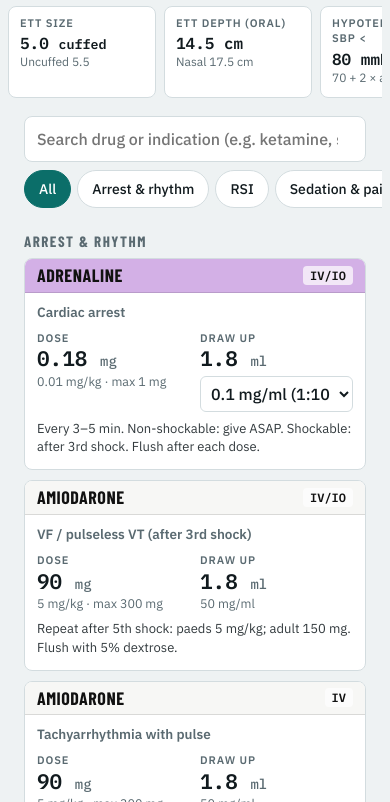
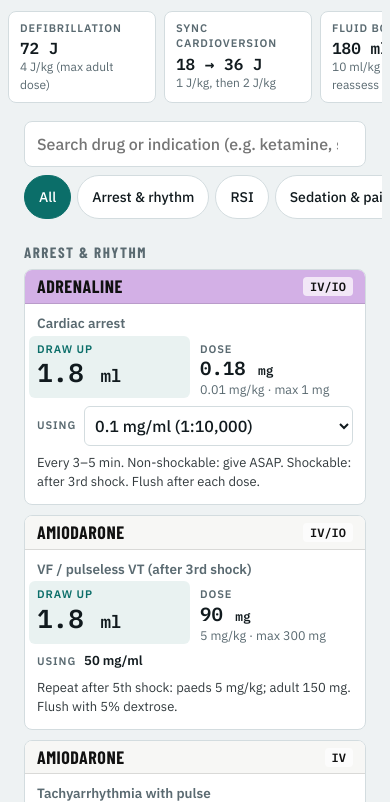
Before and after one commit to AnaanHassan/emergency-drug-calculator, a plain HTML site: page index.html in a window 390 px wide. Shown: the part 243-1045 px from the top of the page. Drawn offline with nearby package versions, Linux system fonts and the light colour scheme.

Commit message:
feat: make draw-up volume primary, show usual doses, add mobile find button
Co-Authored-By: Claude Opus 5.5 <noreply@anthropic.com>

```diff
--- a/index.html
+++ b/index.html
@@ -112,13 +112,28 @@ button:focus-visible, input:focus-visible, select:focus-visible { outline: 3px s
 .nums { display: grid; grid-template-columns: 1fr 1fr; gap: 10px; }
 .num .k { font-size: 11px; font-weight: 600; letter-spacing: .08em; text-transform: uppercase; color: var(--muted); }
 .num .v { font: 600 22px/1.2 var(--font-num); font-variant-numeric: tabular-nums; overflow-wrap: anywhere; }
-.num .v small { font-size: 14px; font-weight: 500; color: var(--muted); }
+.num .u { font-size: .68em; font-weight: 600; color: var(--fg); margin-left: 1px; }
+.num.primary { background: color-mix(in srgb, var(--mode) 9%, transparent); border-radius: 6px; padding: 6px 8px; margin: -6px 0 0 -8px; }
+.num.primary .v { font-size: 28px; }
+.num.primary .k { color: var(--mode); }
+.warn-txt { color: var(--cap); font-weight: 600; }
+.concrow { display: flex; align-items: center; gap: 8px; min-width: 0; font-size: 13px; }
+.concrow .k { font-size: 11px; font-weight: 600; letter-spacing: .08em; text-transform: uppercase; color: var(--muted); flex: none; }
+.concrow .conc-fixed { font-weight: 600; }
+.concrow select.conc { margin-top: 0; flex: 1; min-width: 0; }
 .num .b { font-size: 12.5px; color: var(--muted); }
 .cap { display: inline-block; font: 600 10.5px var(--font-body); letter-spacing: .06em; color: var(--cap); border: 1px solid currentColor; border-radius: 4px; padding: 0 4px; margin-left: 4px; vertical-align: 2px; }
 .need { font-size: 14px; color: var(--muted); font-style: italic; }
 select.conc { margin-top: 4px; max-width: 100%; font: 500 12.5px var(--font-body); padding: 4px 6px; border-radius: 6px; border: 1px solid var(--line); background: var(--input-bg); color: var(--fg); }
 .note { margin: 0; font-size: 13px; color: var(--fg); opacity: .86; }
 .empty { padding: 30px 0; color: var(--muted); text-align: center; }
+
+/* Phone-only "Find drug" button, shown once the search box has scrolled away */
+.find { display: none; position: fixed; z-index: 6; right: max(16px, env(safe-area-inset-right, 0px)); bottom: calc(16px + env(safe-area-inset-bottom, 0px));
+  align-items: center; gap: 8px; font: 600 15px var(--font-body); color: var(--on-mode); background: var(--mode); border: 0; border-radius: 999px;
+  padding: 0 18px; height: 50px; box-shadow: 0 4px 14px rgb(0 0 0 / .28); cursor: pointer; }
+.find svg { width: 18px; height: 18px; }
+.find[hidden] { display: none !important; }
 
 footer { margin: 28px 0 40px; font-size: 13px; color: var(--muted); max-width: 70ch; }
 footer strong { color: var(--fg); }
@@ -149,8 +164,12 @@ footer strong { color: var(--fg); }
   .tile { flex: 0 0 148px; scroll-snap-align: start; }
   .tile .v { font-size: 16px; }
   .tab .name { font-size: 18px; }
-  .num .v { font-size: 21px; }
-  select.conc { font-size: 16px; width: 100%; padding: 6px; }
+  .num .v { font-size: 19px; }
+  .num.primary .v { font-size: 26px; }
+  select.conc { font-size: 16px; width: 100%; padding: 6px; min-height: 40px; }
+  .seg button { min-height: 44px; }
+  .chips button { min-height: 44px; }
+  .find { display: flex; }
   .search { height: 46px; }
 }
 @media (prefers-reduced-motion: reduce) { * { transition: none !important; } }
@@ -184,6 +203,7 @@ footer strong { color: var(--fg); }
   </div>
 
   <div id="list"></div>
+  <button class="find" id="find" hidden aria-label="Find a drug"><svg viewBox="0 0 24 24" fill="none" stroke="currentColor" stroke-width="2.5" stroke-linecap="round"><circle cx="11" cy="11" r="7"/><path d="m20 20-4-4"/></svg>Find drug</button>
 
   <footer>
     <div class="legend" id="legend"></div>
@@ -225,7 +245,7 @@ footer strong { color: var(--fg); }
       note: "Infuse over 20–60 min in 5% dextrose (central line preferred). Adult then 900 mg over 24 h." },
     { id: "lido-arrest", name: "Lidocaine", cls: "local", cat: "arrest", ind: "VF / pVT (alternative to amiodarone)", route: "IV/IO", unit: "mg",
       concs: [{ l: "10 mg/ml (1%)", v: 10 }, { l: "20 mg/ml (2%)", v: 20 }],
-      p: { kg: 1, max: 100 }, a: { kg: [1, 1.5] },
+      p: { kg: 1, max: 100 }, a: { kg: [1, 1.5], u: 1 },
       note: "Adult may repeat 0.5–0.75 mg/kg, max total 3 mg/kg." },
     { id: "adeno-1", name: "Adenosine · 1st dose", cls: "other", cat: "arrest", ind: "SVT", route: "IV rapid", unit: "mg",
       concs: [{ l: "3 mg/ml", v: 3 }],
@@ -241,7 +261,7 @@ footer strong { color: var(--fg); }
       note: "Adult repeat every 3–5 min to max 3 mg. Paeds may repeat once. Treat hypoxia first in children." },
     { id: "mag", name: "Magnesium sulfate", cls: "other", cat: "arrest", ind: "Torsades / severe asthma / eclampsia", route: "IV", unit: "mg",
       concs: [{ l: "500 mg/ml (50%)", v: 500 }, { l: "100 mg/ml (10%)", v: 100 }],
-      p: { kg: [25, 50], max: 2000 }, a: { fixed: 2000 },
+      p: { kg: [25, 50], u: 40, max: 2000 }, a: { fixed: 2000 },
       note: "Over 10–20 min (bolus in pulseless torsades). Dilute 50% to ≤20% for IV. Eclampsia: 4 g over 5–15 min." },
 
     // ----- RSI -----
@@ -251,11 +271,11 @@ footer strong { color: var(--fg); }
       note: "Give 3 min before induction. Reduce or omit in shock." },
     { id: "ket-rsi", name: "Ketamine", cls: "induction", cat: "rsi", ind: "Induction", route: "IV", unit: "mg",
       concs: [{ l: "10 mg/ml", v: 10 }, { l: "50 mg/ml", v: 50 }, { l: "100 mg/ml", v: 100 }],
-      p: { kg: [1, 2] }, a: { kg: [1, 2] },
+      p: { kg: [1, 2], u: 1.5 }, a: { kg: [1, 2], u: 1.5 },
       note: "Shocked / haemodynamically unstable: 0.5–1 mg/kg. Preferred agent in shock and bronchospasm." },
     { id: "prop-rsi", name: "Propofol", cls: "induction", cat: "rsi", ind: "Induction", route: "IV", unit: "mg",
       concs: [{ l: "10 mg/ml (1%)", v: 10 }, { l: "20 mg/ml (2%)", v: 20 }],
-      p: { kg: [1, 2.5] }, a: { kg: [1, 2] },
+      p: { kg: [1, 2.5], u: 2 }, a: { kg: [1, 2], u: 1.5 },
       note: "Causes hypotension: reduce to 0.5–1 mg/kg in elderly, sepsis or shock. Healthy children may need 3–4 mg/kg." },
     { id: "eto-rsi", name: "Etomidate", cls: "induction", cat: "rsi", ind: "Induction", route: "IV", unit: "mg",
       concs: [{ l: "2 mg/ml", v: 2 }],
@@ -267,12 +287,12 @@ footer strong { color: var(--fg); }
       note: "Marked hypotension. Use 1–2 mg/kg if shocked. Extravasation causes tissue necrosis." },
     { id: "sux", name: "Suxamethonium", cls: "nmb", cat: "rsi", ind: "Paralysis, depolarising", route: "IV", unit: "mg",
       concs: [{ l: "50 mg/ml", v: 50 }],
-      p: { fn: pt => (pt.ageY != null && pt.ageY < 1) ? { kg: 2, basis: "Infant 2 mg/kg" } : { kg: [1, 2] }, max: 150 },
+      p: { fn: pt => (pt.ageY != null && pt.ageY < 1) ? { kg: 2, basis: "Infant 2 mg/kg" } : { kg: [1, 2], u: 2 }, max: 150 },
       a: { kg: 1.5, max: 150 },
       note: "Avoid: hyperkalaemia, burns or crush >24 h, neuromuscular disease, malignant hyperthermia history. Have atropine ready in children." },
     { id: "roc", name: "Rocuronium", cls: "nmb", cat: "rsi", ind: "Paralysis, non-depolarising", route: "IV", unit: "mg",
       concs: [{ l: "10 mg/ml", v: 10 }],
-      p: { kg: [1, 1.2] }, a: { kg: 1.2 },
+      p: { kg: [1, 1.2], u: 1.2 }, a: { kg: 1.2 },
       note: "Onset ~60 s at 1.2 mg/kg; lasts 45–60 min. Reverse with sugammadex 16 mg/kg." },
     { id: "vec", name: "Vecuronium", cls: "nmb", cat: "rsi", ind: "Paralysis, non-depolarising", route: "IV", unit: "mg",
       concs: [{ l: "1 mg/ml (10 mg in 10 ml)", v: 1 }, { l: "2 mg/ml (10 mg in 5 ml)", v: 2 }],
@@ -290,11 +310,11 @@ footer strong { color: var(--fg); }
       note: "Titrate in small increments every 2 min. Elderly: 0.5–1 mg. Paeds max cumulative 6 mg (<6 y) or 10 mg (6–12 y)." },
     { id: "ket-sed-iv", name: "Ketamine", cls: "induction", cat: "sed", ind: "Procedural sedation (dissociative)", route: "IV", unit: "mg",
       concs: [{ l: "10 mg/ml", v: 10 }, { l: "50 mg/ml", v: 50 }, { l: "100 mg/ml", v: 100 }],
-      p: { kg: [1, 1.5] }, a: { kg: [1, 1.5] },
+      p: { kg: [1, 1.5], u: 1.5 }, a: { kg: [1, 1.5], u: 1 },
       note: "Over 30–60 s. Top-up 0.5 mg/kg as needed." },
     { id: "ket-sed-im", name: "Ketamine", cls: "induction", cat: "sed", ind: "Sedation / severe agitation", route: "IM", unit: "mg",
       concs: [{ l: "50 mg/ml", v: 50 }, { l: "100 mg/ml", v: 100 }],
-      p: { kg: [4, 5] }, a: { kg: [4, 5] },
+      p: { kg: [4, 5], u: 4 }, a: { kg: [4, 5], u: 4 },
       note: "Onset 3–5 min. Watch for laryngospasm and emergence reactions." },
     { id: "ket-analg", name: "Ketamine", cls: "induction", cat: "sed", ind: "Analgesia (sub-dissociative)", route: "IV", unit: "mg",
       concs: [{ l: "10 mg/ml", v: 10 }, { l: "50 mg/ml", v: 50 }],
@@ -306,7 +326,7 @@ footer strong { color: var(--fg); }
       note: "Then 0.25–0.5 mg/kg increments. Airway-competent operator only." },
     { id: "fent-iv", name: "Fentanyl", cls: "opioid", cat: "sed", ind: "Analgesia", route: "IV", unit: "mcg",
       concs: [{ l: "50 mcg/ml", v: 50 }, { l: "10 mcg/ml (diluted)", v: 10 }],
-      p: { kg: [0.5, 1], max: 50 }, a: { kg: [0.5, 1], max: 100 },
+      p: { kg: [0.5, 1], u: 1, max: 50 }, a: { kg: [0.5, 1], u: 1, max: 100 },
       note: "Titrate every 5 min. Rapid push can cause chest wall rigidity." },
     { id: "fent-in", name: "Fentanyl", cls: "opioid", cat: "sed", ind: "Analgesia, no IV access", route: "IN", unit: "mcg",
       concs: [{ l: "50 mcg/ml", v: 50 }],
@@ -314,7 +334,7 @@ footer strong { color: var(--fg); }
       note: "Split between nostrils, max 1 ml per nostril. May repeat 0.5–1 mcg/kg after 10 min." },
     { id: "morph-iv", name: "Morphine", cls: "opioid", cat: "sed", ind: "Analgesia", route: "IV", unit: "mg",
       concs: [{ l: "1 mg/ml (diluted)", v: 1 }, { l: "10 mg/ml", v: 10 }],
-      p: { kg: [0.05, 0.1], max: 5 }, a: { kg: [0.05, 0.1], max: 10 },
+      p: { kg: [0.05, 0.1], u: 0.1, max: 5 }, a: { kg: [0.05, 0.1], u: 0.1, max: 10 },
       note: "Titrate every 5–10 min. Reduce in elderly and renal impairment." },
     { id: "para-iv", name: "Paracetamol", cls: "other", cat: "sed", ind: "Analgesia / antipyretic", route: "IV", unit: "mg",
       concs: [{ l: "10 mg/ml", v: 10 }],
@@ -425,7 +445,7 @@ footer strong { color: var(--fg); }
       note: "Rectal tubes come in 5 mg and 10 mg; round to the nearest tube." },
     { id: "leve", name: "Levetiracetam", cls: "other", cat: "seiz", ind: "Status epilepticus, 2nd line", route: "IV", unit: "mg",
       concs: [{ l: "100 mg/ml", v: 100 }],
-      p: { kg: [40, 60], max: 4500 }, a: { kg: 60, max: 4500 },
+      p: { kg: [40, 60], u: 40, max: 4500 }, a: { kg: 60, max: 4500 },
       note: "Over 5–15 min. APLS: 40 mg/kg (max 3 g); ESETT: 60 mg/kg (max 4.5 g)." },
     { id: "pheny", name: "Phenytoin", cls: "other", cat: "seiz", ind: "Status epilepticus, 2nd line", route: "IV", unit: "mg",
       concs: [{ l: "50 mg/ml", v: 50 }],
@@ -449,30 +469,30 @@ footer strong { color: var(--fg); }
       note: "Orally disintegrating tablet useful. Elderly: 2.5–5 mg. Max 20 mg/day adult." },
     { id: "mid-agit", name: "Midazolam", cls: "benzo", cat: "agit", ind: "Severe agitation / violence", route: "IM", unit: "mg",
       concs: [{ l: "5 mg/ml", v: 5 }],
-      p: { kg: [0.1, 0.2], max: 10 }, a: { fixed: [5, 10] },
+      p: { kg: [0.1, 0.2], max: 10 }, a: { fixed: [5, 10], u: 5 },
       an: "Elderly or frail: 2.5–5 mg. IV (if access): 2.5–5 mg, titrate every 3–5 min.",
       note: "Onset 5–15 min. Preferred if alcohol or stimulant withdrawal / intoxication. Monitor airway and SpO₂." },
     { id: "drop", name: "Droperidol", cls: "other", cat: "agit", ind: "Severe agitation / violence", route: "IM/IV", unit: "mg",
       concs: [{ l: "2.5 mg/ml", v: 2.5 }],
-      p: { kg: 0.1, max: 10 }, a: { fixed: [5, 10] },
+      p: { kg: 0.1, max: 10 }, a: { fixed: [5, 10], u: 10 },
       note: "Onset 10–20 min. Can combine with midazolam. QT prolongation: get an ECG once settled. Watch for dystonia." },
     { id: "halo", name: "Haloperidol", cls: "other", cat: "agit", ind: "Severe agitation (psychosis)", route: "IM", unit: "mg",
       concs: [{ l: "5 mg/ml", v: 5 }],
       p: { fn: pt => pt.ageY != null && pt.ageY < 12 ? { txt: "Not recommended under 12 y: use midazolam or droperidol" } : { kg: [0.05, 0.1] }, max: 5 },
-      a: { fixed: [5, 10] },
+      a: { fixed: [5, 10], u: 5 },
       an: "Elderly: 0.5–2 mg. Often given with promethazine 25–50 mg IM or lorazepam 1–2 mg IM. Max 20 mg/day.",
       note: "Avoid in Parkinson's / Lewy body dementia and if QT long. Get an ECG. High dystonia risk: have benztropine ready." },
     { id: "olanz-im", name: "Olanzapine", cls: "other", cat: "agit", ind: "Severe agitation (psychosis)", route: "IM", unit: "mg",
       concs: [{ l: "5 mg/ml (10 mg vial in 2.1 ml)", v: 5 }],
-      p: { txt: "Adult use only (children: oral 0.1 mg/kg)" }, a: { fixed: [5, 10] },
+      p: { txt: "Adult use only (children: oral 0.1 mg/kg)" }, a: { fixed: [5, 10], u: 10 },
       note: "Elderly: 2.5–5 mg. Do not give within 1 h of a parenteral benzodiazepine (cardiorespiratory depression)." },
     { id: "prometh", name: "Promethazine", cls: "other", cat: "agit", ind: "Agitation, with haloperidol or alone", route: "IM", unit: "mg",
       concs: [{ l: "25 mg/ml", v: 25 }],
-      p: { txt: "Not recommended for acute sedation in children" }, a: { fixed: [25, 50] },
+      p: { txt: "Not recommended for acute sedation in children" }, a: { fixed: [25, 50], u: 50 },
       note: "Useful if benzodiazepine-tolerant or respiratory concerns. Anticholinergic; avoid IV (tissue injury)." },
     { id: "ket-agit", name: "Ketamine", cls: "induction", cat: "agit", ind: "Extreme agitation, danger to self/staff (rescue)", route: "IM", unit: "mg",
       concs: [{ l: "100 mg/ml", v: 100 }, { l: "50 mg/ml", v: 50 }],
-      p: { kg: [4, 5], max: 500 }, a: { kg: [4, 5], max: 500 },
+      p: { kg: [4, 5], u: 4, max: 500 }, a: { kg: [4, 5], u: 4, max: 500 },
       note: "Onset 2–5 min. Airway-skilled team, monitoring and resus equipment present. Hypersalivation, laryngospasm, emergence reactions; may need intubation." },
     { id: "benztrop", name: "Benztropine", cls: "anticholin", cat: "agit", ind: "Acute dystonia after antipsychotic", route: "IV/IM", unit: "mg",
       concs: [{ l: "1 mg/ml", v: 1 }],
@@ -543,10 +563,10 @@ footer strong { color: var(--fg); }
       note: "Use 4.2% in infants. Flush line before and after; inactivates catecholamines and precipitates with calcium." },
     { id: "mannitol", name: "Mannitol 20%", cls: "other", cat: "metab", ind: "Raised ICP", route: "IV", unit: "g",
       concs: [{ l: "20% (0.2 g/ml)", v: 0.2 }],
-      p: { kg: [0.25, 1] }, a: { kg: [0.25, 1] },
+      p: { kg: [0.25, 1], u: 0.5 }, a: { kg: [0.25, 1], u: 0.5 },
       note: "Over 15–20 min. Catheterise; avoid if hypovolaemic." },
     { id: "hts", name: "Hypertonic saline 3%", cls: "other", cat: "metab", ind: "Raised ICP / hyponatraemic seizures", route: "IV", unit: "ml",
-      p: { kg: [3, 5], max: 250 }, a: { fixed: 250 },
+      p: { kg: [3, 5], u: 3, max: 250 }, a: { fixed: 250 },
       note: "ICP: over 10–20 min. Hyponatraemic seizure: 2 ml/kg (max 100–150 ml) over 10–20 min, may repeat." },
     { id: "txa", name: "Tranexamic acid", cls: "other", cat: "metab", ind: "Major haemorrhage / trauma (<3 h)", route: "IV", unit: "mg",
       concs: [{ l: "100 mg/ml", v: 100 }],
@@ -554,7 +574,7 @@ footer strong { color: var(--fg); }
       note: "Over 10 min, then infusion: adult 1 g over 8 h; paeds 2 mg/kg/h for 8 h. Postpartum haemorrhage: 1 g, repeat after 30 min if needed." },
     { id: "ondan", name: "Ondansetron", cls: "antiemetic", cat: "metab", ind: "Nausea / vomiting", route: "IV/PO", unit: "mg",
       concs: [{ l: "2 mg/ml", v: 2 }],
-      p: { kg: 0.15, max: 4 }, a: { fixed: [4, 8] },
+      p: { kg: 0.15, max: 4 }, a: { fixed: [4, 8], u: 4 },
       note: "QT prolongation. IV over at least 30 s." },
     { id: "ceftri", name: "Ceftriaxone", cls: "other", cat: "metab", ind: "Sepsis / meningitis", route: "IV/IM", unit: "mg",
       concs: [{ l: "100 mg/ml (1 g in 10 ml)", v: 100 }],
@@ -596,6 +616,14 @@ footer strong { color: var(--fg); }
     return trim(n.toPrecision(2));
   }
   const rng = (lo, hi) => Math.abs(hi - lo) < 1e-9 ? fmt(lo) : fmt(lo) + "–" + fmt(hi);
+  // Volumes rounded to what a syringe can measure: 0.1 ml from 1 ml up, 0.01 ml below
+  function fmtVol(v) {
+    if (v == null || !isFinite(v)) return "–";
+    if (v >= 1) return trim(v.toFixed(1));
+    if (v >= 0.1) return trim(v.toFixed(2));
+    return trim(v.toPrecision(2));
+  }
+  const rngVol = (lo, hi) => fmtVol(lo) === fmtVol(hi) ? fmtVol(lo) : fmtVol(lo) + "–" + fmtVol(hi);
 
   function estWeight(ageY) {
     if (ageY < 1) return 0.5 * Math.floor(ageY * 12 + 1e-6) + 4;
@@ -619,27 +647,38 @@ footer strong { color: var(--fg); }
     let s = spec;
     if (s.fn) s = Object.assign({}, s, s.fn(pt));
     if (s.txt && s.kg == null && s.fixed == null) return { text: s.txt };
-    if (s.fixed != null) { const [lo, hi] = arr(s.fixed); return { lo, hi, basis: s.basis || "Standard dose" }; }
+    if (s.fixed != null) { const [lo, hi] = arr(s.fixed); return { lo, hi, u: s.u, basis: s.basis || "Standard dose" }; }
     const [klo, khi] = arr(s.kg);
-    let basis = (s.basis ? s.basis : (klo === khi ? fmt(klo) : fmt(klo) + "–" + fmt(khi)) + " " + unit + "/kg");
+    const kgRange = (klo === khi ? fmt(klo) : fmt(klo) + "–" + fmt(khi)) + " " + unit + "/kg";
+    let basis = s.basis ? s.basis : s.u != null ? fmt(s.u) + " " + unit + "/kg" : kgRange;
     if (s.min != null) basis += " · min " + fmt(s.min);
     if (s.max != null) basis += " · max " + fmt(s.max) + " " + unit;
     if (!pt.wt) return { needWt: true, basis };
     let lo = klo * pt.wt, hi = khi * pt.wt, capped = false, floored = false;
     if (s.max != null) { if (hi > s.max) { hi = s.max; capped = true; } if (lo > s.max) lo = s.max; }
     if (s.min != null) { if (lo < s.min) { lo = s.min; floored = true; } if (hi < s.min) hi = s.min; }
-    return { lo, hi, basis, capped, floored };
+    let u = null, uCapped = false;
+    if (s.u != null) {
+      u = s.u * pt.wt;
+      if (s.max != null && u > s.max) { u = s.max; uCapped = true; }
+      if (s.min != null && u < s.min) u = s.min;
+    }
+    return { lo, hi, u, uCapped, basis, kgRange, capped, floored };
   }
 
   function concsFor(d, mode) { return (d.concs || []).filter(c => !c.only || c.only === mode); }
   function concValue(c, pt) { return c.w ? (pt.wt ? c.w(pt.wt) : null) : c.v; }
 
   // ---------- Render ----------
-  function concSelect(d, list, idx) {
-    if (list.length < 2) return list.length ? `<div class="b">${list[0].l}</div>` : "";
-    return `<select class="conc" data-id="${d.id}" aria-label="${d.name} concentration">` +
+  // Full-width row under the numbers so the concentration label is never cut off
+  function concRow(d, list, idx) {
+    if (!list.length) return "";
+    const inner = list.length < 2 ? `<span class="conc-fixed">${list[0].l}</span>` :
+      `<select class="conc" data-id="${d.id}" aria-label="${d.name} concentration">` +
       list.map((c, i) => `<option value="${i}"${i === idx ? " selected" : ""}>${c.l}</option>`).join("") + "</select>";
+    return `<div class="concrow"><span class="k">Using</span>${inner}</div>`;
   }
+  const U = u => `<span class="u">${u}</span>`;
 
   function card(d, pt) {
     const spec = pt.mode === "p" ? d.p : d.a;
@@ -664,9 +703,9 @@ footer strong { color: var(--fg); }
         const absLo = rlo * pt.wt, absHi = rhi * pt.wt;
         const hourLo = absLo * (perMin ? 60 : 1), hourHi = absHi * (perMin ? 60 : 1);
         numsHtml = `<div class="nums">
-          <div class="num"><div class="k">Dose rate</div><div class="v">${rng(absLo, absHi)} <small>${mass}/${perMin ? "min" : "h"}</small></div><div class="b">${basis}</div></div>
-          <div class="num"><div class="k">Pump rate</div><div class="v">${cv ? rng(hourLo / cv, hourHi / cv) : "–"} <small>ml/h</small></div>${concSelect(d, list, idx)}</div>
-        </div>`;
+          <div class="num primary"><div class="k">Pump rate</div><div class="v">${cv ? rngVol(hourLo / cv, hourHi / cv) : "–"} ${U("ml/h")}</div></div>
+          <div class="num"><div class="k">Dose rate</div><div class="v">${rng(absLo, absHi)} ${U(mass + "/" + (perMin ? "min" : "h"))}</div><div class="b">${basis}</div></div>
+        </div>${concRow(d, list, idx)}`;
       }
     } else {
       const r = evalBolus(spec, pt, d.unit);
@@ -675,13 +714,21 @@ footer strong { color: var(--fg); }
       } else if (r.needWt) {
         numsHtml = `<div class="num"><div class="k">Dose</div><div class="need">Enter weight</div><div class="b">${r.basis}</div></div>`;
       } else {
-        const flag = r.capped ? '<span class="cap">MAX</span>' : r.floored ? '<span class="cap">MIN</span>' : "";
-        const doseCell = `<div class="num"><div class="k">Dose</div><div class="v">${rng(r.lo, r.hi)} <small>${d.unit}</small>${flag}</div><div class="b">${r.basis}</div></div>`;
+        // With a usual dose, the big numbers show it and the range moves to the small line
+        const [sLo, sHi] = r.u != null ? [r.u, r.u] : [r.lo, r.hi];
+        const capped = r.u != null ? r.uCapped : r.capped;
+        const flag = capped ? '<span class="cap">MAX</span>' : r.floored ? '<span class="cap">MIN</span>' : "";
+        const rangeLine = r.u != null ? `<div class="b">Range ${rng(r.lo, r.hi)} ${d.unit}${r.kgRange ? " (" + r.kgRange + ")" : ""}</div>` : "";
+        const hasVol = d.unit !== "ml" && conc;
+        const doseCell = `<div class="num${hasVol ? "" : " primary"}"><div class="k">${r.u != null ? "Usual dose" : d.unit === "ml" ? "Give" : "Dose"}</div>` +
+          `<div class="v">${d.unit === "ml" ? rngVol(sLo, sHi) : rng(sLo, sHi)} ${U(d.unit)}${flag}</div><div class="b">${r.basis}</div>${rangeLine}</div>`;
         let volCell = "";
-        if (d.unit !== "ml" && conc) {
-          volCell = `<div class="num"><div class="k">Draw up</div><div class="v">${rng(r.lo / conc.v, r.hi / conc.v)} <small>ml</small></div>${concSelect(d, list, idx)}</div>`;
+        if (hasVol) {
+          volCell = `<div class="num primary"><div class="k">Draw up</div><div class="v">${rngVol(sLo / conc.v, sHi / conc.v)} ${U("ml")}</div>` +
+            (r.u != null ? `<div class="b">Range ${rngVol(r.lo / conc.v, r.hi / conc.v)} ml</div>` : "") +
+            (sLo / conc.v < 0.1 ? `<div class="b warn-txt">Under 0.1 ml: dilute first</div>` : "") + `</div>`;
         }
-        numsHtml = `<div class="nums">${doseCell}${volCell}</div>`;
+        numsHtml = `<div class="nums">${volCell}${doseCell}</div>${hasVol ? concRow(d, list, idx) : ""}`;
       }
     }
 
@@ -703,6 +750,14 @@ footer strong { color: var(--fg); }
     const w = pt.wt, a = pt.ageY;
     let t = "";
     if (pt.mode === "p") {
+      // Arrest essentials first: shocks, fluid, glucose; airway sizes after
+      if (w) {
+        t += tile("Defibrillation", `${fmt(Math.min(4 * w, 200))} J`, "4 J/kg (max adult dose)");
+        t += tile("Sync cardioversion", `${fmt(Math.min(w, 200))} → ${fmt(Math.min(2 * w, 200))} J`, "1 J/kg, then 2 J/kg");
+        t += tile("Fluid bolus", `${fmt(Math.min(10 * w, 1000))} ml`, "10 ml/kg crystalloid, reassess");
+        t += tile("Glucose 10%", `${fmt(Math.min(2 * w, 200))} ml`, "2 ml/kg");
+        t += tile("Blood (PRBC)", `${fmt(10 * w)}–${fmt(15 * w)} ml`, "10–15 ml/kg");
+      }
       if (a != null) {
         if (a >= 1) {
           t += tile("ETT size", `${half(a / 4 + 3.5).toFixed(1)} <small>cuffed</small>`, `Uncuffed ${half(a / 4 + 4).toFixed(1)}`);
@@ -715,11 +770,6 @@ footer strong { color: var(--fg); }
         t += tile("Hypotension if SBP <", `${sbp} mmHg`, "70 + 2 × age (1–10 y)");
       }
       if (w) {
-        t += tile("Defibrillation", `${fmt(Math.min(4 * w, 200))} J`, "4 J/kg (max adult dose)");
-        t += tile("Sync cardioversion", `${fmt(Math.min(w, 200))} → ${fmt(Math.min(2 * w, 200))} J`, "1 J/kg, then 2 J/kg");
-        t += tile("Fluid bolus", `${fmt(Math.min(10 * w, 1000))} ml`, "10 ml/kg crystalloid, reassess");
-        t += tile("Blood (PRBC)", `${fmt(10 * w)}–${fmt(15 * w)} ml`, "10–15 ml/kg");
-        t += tile("Glucose 10%", `${fmt(Math.min(2 * w, 200))} ml`, "2 ml/kg");
         const maint = w <= 10 ? 4 * w : w <= 20 ? 40 + 2 * (w - 10) : 60 + (w - 20);
         t += tile("Maintenance", `${fmt(Math.min(maint, 100))} ml/h`, "4-2-1 rule, max 100 ml/h");
       }
@@ -811,6 +861,17 @@ footer strong { color: var(--fg); }
 
   $("legend").innerHTML = CLASS_LABELS.map(([c, l]) => `<span class="c-${c}">${l}</span>`).join("");
 
+  // "Find drug" appears once the search box is off screen; tapping it brings search back and focuses it
+  const find = $("find");
+  if ("IntersectionObserver" in window) {
+    new IntersectionObserver(([e]) => { find.hidden = e.isIntersecting || e.boundingClientRect.top > 0; }).observe($("filters"));
+  }
+  find.onclick = () => {
+    const y = $("filters").getBoundingClientRect().top + window.scrollY - $("bar").offsetHeight - 8;
+    window.scrollTo({ top: Math.max(0, y), behavior: matchMedia("(prefers-reduced-motion: reduce)").matches ? "auto" : "smooth" });
+    $("q").focus({ preventScroll: true });
+  };
+
   // Keep the filter bar pinned just under the patient bar
   const setBarH = () => document.documentElement.style.setProperty("--bar-h", $("bar").offsetHeight + "px");
   window.addEventListener("resize", setBarH);
```
